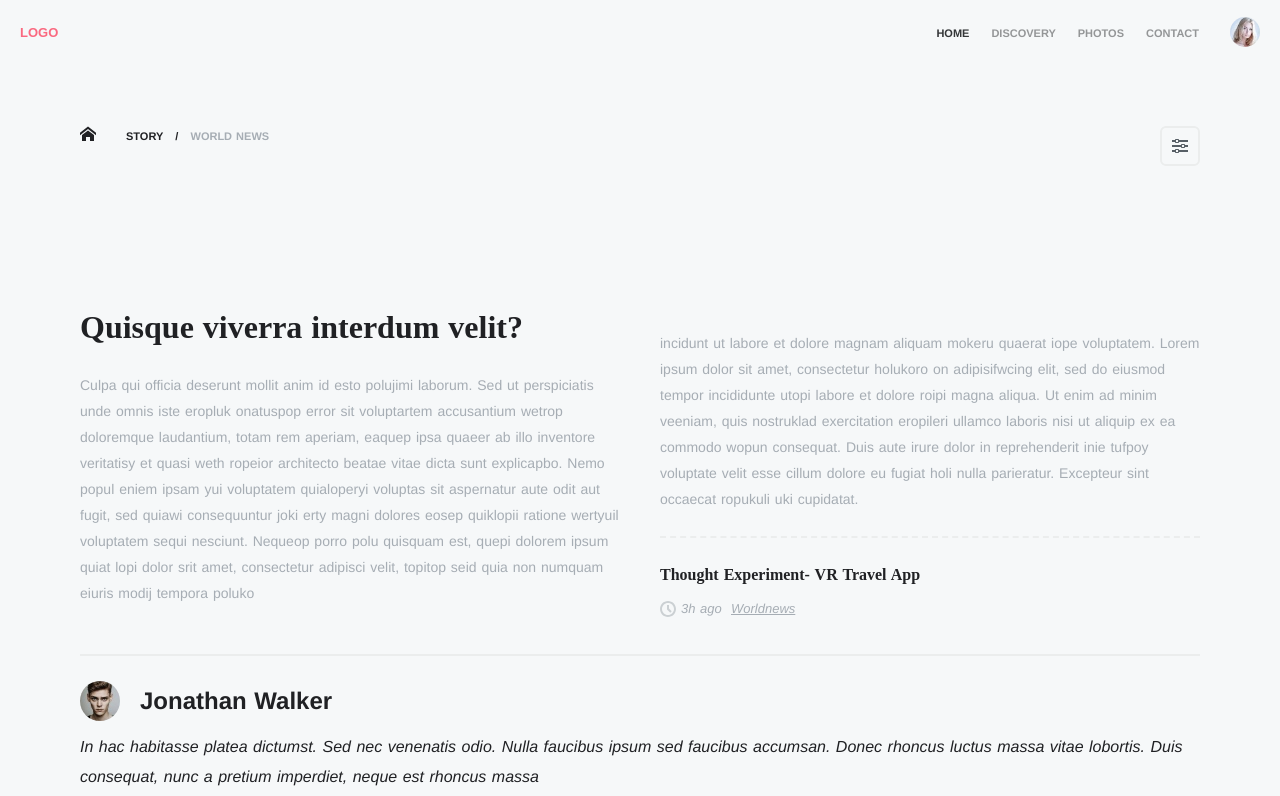
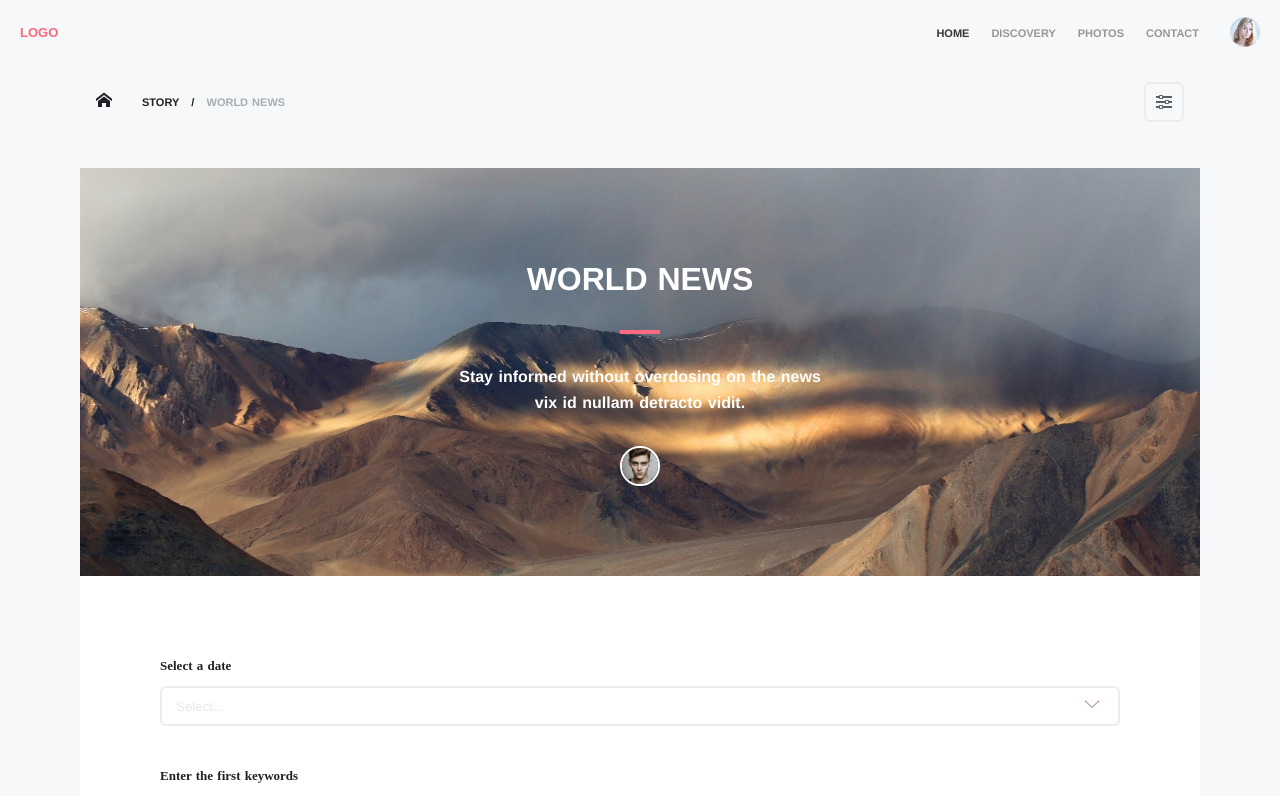
Before and after one commit to lightxlamp/stas-test, a Nuxt app in the folder stas-test/: page /world-news in a window 1280 px wide. Shown: the top 796 px of the page. Built offline with nearby package versions, Linux system fonts and the light colour scheme; a web font is replaced by a local one.

Commit message:
style: top part of page #3

```diff
--- a/stas-test/assets/scss/_components.scss
+++ b/stas-test/assets/scss/_components.scss
@@ -433,13 +433,16 @@
 .breadcrumbs {
     display: flex;
     justify-content: space-between;
+    align-items: center;
+    padding: 1.6rem;
+
     @media only screen and (min-width: $bp-tablet) {
-        padding: 8rem;
-        padding-top: 6rem;
+        margin: 0 8rem 3rem 8rem;
     }
     @media only screen and (min-width: $bp-desktop) {
         display: flex;
-        padding: 10rem 14rem;
+        margin: 18.5rem;
+        margin-bottom: 4rem;
     }
 
     font-size: 1.1rem;
@@ -475,8 +478,38 @@
     }
 }
 
+.back-btn {
+    @media only screen and (min-width: $bp-tablet) {
+        display: none;
+    }
+
+    height: 2.6rem;
+    width: 2.6rem;
+    background-size: cover;
+    margin-right: 3rem;
+
+    // We can't change color of icon when we adding it this way. So just leave this for older browsers
+    background-image: url('../img/SVG/arrow-left.svg');
+
+    @supports(-webkit-mask-image: url()) or (mask-image: url())
+    {
+        background-color: $color-black;
+        -webkit-mask-image: url('../img/SVG/arrow-left.svg');
+        mask-image: url('../img/SVG/arrow-left.svg');
+        -webkit-mask-size: cover;
+        mask-size: cover;
+        background-image: none;
+    }
+}
+
 .path-and-settings {
-    display: flex;
+
+    display: none;
+
+    @media only screen and (min-width: $bp-tablet) {
+        display: flex;
+    }
+
     &__path--page {
         color: $color-grey-dark-2;
     }
@@ -500,8 +533,119 @@
             background-image: none;
         }
     }
+}
 
+.search-news {
+    display: flex;
+    flex-direction: column;
 
+    @media only screen and (min-width: $bp-tablet) {
+        margin: 0 8rem;
+    }
+    @media only screen and (min-width: $bp-desktop) {
+        display: flex;
+        margin: 10rem 14rem;
+    }
+}
+
+.search-news-main {
+    color: $color-white;
+    padding: 9rem 2.4rem;
+    display: flex;
+    flex-direction: column;
+    align-items: center;
+
+    background-image: url('../img/yellow_mountain.jpg');
+    background-position: center;
+    background-size: cover;
+    &__title {
+        font-size: 3.2rem;
+        line-height: 4.2rem;
+        font-weight: bold;
+        text-align: center;
+        text-transform: uppercase;
+    }
+
+    &__line {
+        margin-top: 3rem;
+        width: 4rem;
+        height: 0;
+        border: 2px solid $color-primary;
+    }
+
+    &__text {
+        margin-top: 3rem;
+        margin-bottom: 3rem;
+        font-size: 1.6rem;
+        line-height: 2.6rem;
+        font-weight: bold;
+        text-align: center;
+        word-break: break-all;
+    }
+
+    &__author {
+        margin-top: 3rem;
+    }
+}
+
+.input-box {
+    color: $color-black;
+    font-size: 1.3rem;
+    line-height: 2rem;
+    font-family: "Acumin Pro";
+    font-weight: bold;
+    text-align: left;
+    position: relative;
+
+    &__title {
+        margin-bottom: 1rem;
+    }
+
+    &__field {
+        margin-bottom: 4rem;
+        border: 2px solid $color-grey-light-1;
+        border-radius: $border-radius;
+        width: 100%;
+        height: 4rem;
+        padding: 1.4rem;
+    }
+
+    &__icon {
+        height: 1.6rem;
+        width: 1.6rem;
+        border: 2px solid red;
+        background-size: cover;
+        margin-right: 3rem;
+        position: absolute;
+        z-index: 10;
+        right: -1rem;
+        top: 4rem;
+
+        &--down {
+            background-image: url('../img/SVG/chevron-thin-down.svg');
+
+            @supports(-webkit-mask-image: url()) or (mask-image: url())
+            {
+                background-color: $color-grey-dark-2;
+                -webkit-mask-image: url('../img/SVG/chevron-thin-down.svg');
+                mask-image: url('../img/SVG/chevron-thin-down.svg');
+                -webkit-mask-size: cover;
+                mask-size: cover;
+                background-image: none;
+            }
+        }
+    }
+}
+
+.search-news-fields {
+    &__btn {
+        width: 15rem;
+        text-align: center;
+    }
+    background-color: $color-white;
+    padding: 8rem;
+    border-bottom-left-radius: $border-radius;
+    border-bottom-right-radius: $border-radius;
 }
 
 .stories-block {
--- a/stas-test/pages/world-news.vue
+++ b/stas-test/pages/world-news.vue
@@ -1,10 +1,9 @@
 <template>
   <div class="container">
-    <SideBar />
-
     <Header />
 
     <div class="breadcrumbs">
+        <div class="back-btn"></div>
         <div class="path-and-settings">
             <div class="path-and-settings__icon"></div>
             <div class="path-and-settings__path">
@@ -16,6 +15,33 @@
             <div class="breadcrumbs__settings-icon"></div>
         </div>
     </div>
+
+    <section class="search-news">
+        <div class="search-news-main">
+            <div class="search-news-main__title">World news</div>
+            <div class="search-news-main__line"></div>
+            <div class="search-news-main__text">Stay informed without overdosing on the news <br/> vix id nullam detracto vidit.</div>
+            <div class="author">
+                <img src="../assets/img/boy.jpg" alt="Jonathan Walker" class="author__photo" />
+            </div>
+        </div>
+        <div class="search-news-fields">
+            <div class="input-box">
+                <div class="input-box__title">Select a date</div>
+                <input class="input-box__field" type="text" placeholder="Select..."/>
+                <div class="input-box__icon input-box__icon--down"></div>
+            </div>
+
+            <div class="input-box">
+                <div class="input-box__title">Enter the first keywords</div>
+                <input class="input-box__field" type="search"/>
+            </div>
+
+            <div class="search-news-fields__btn btn">Search</div>
+        </div>
+    </section>
+
+
 
     <section class="stories-block">
       <section class="text-only-stories">
```
Also changed, not shown: stas-test/assets/img/SVG/arrow-left.svg (added), stas-test/assets/img/SVG/chevron-thin-down.svg (added).
